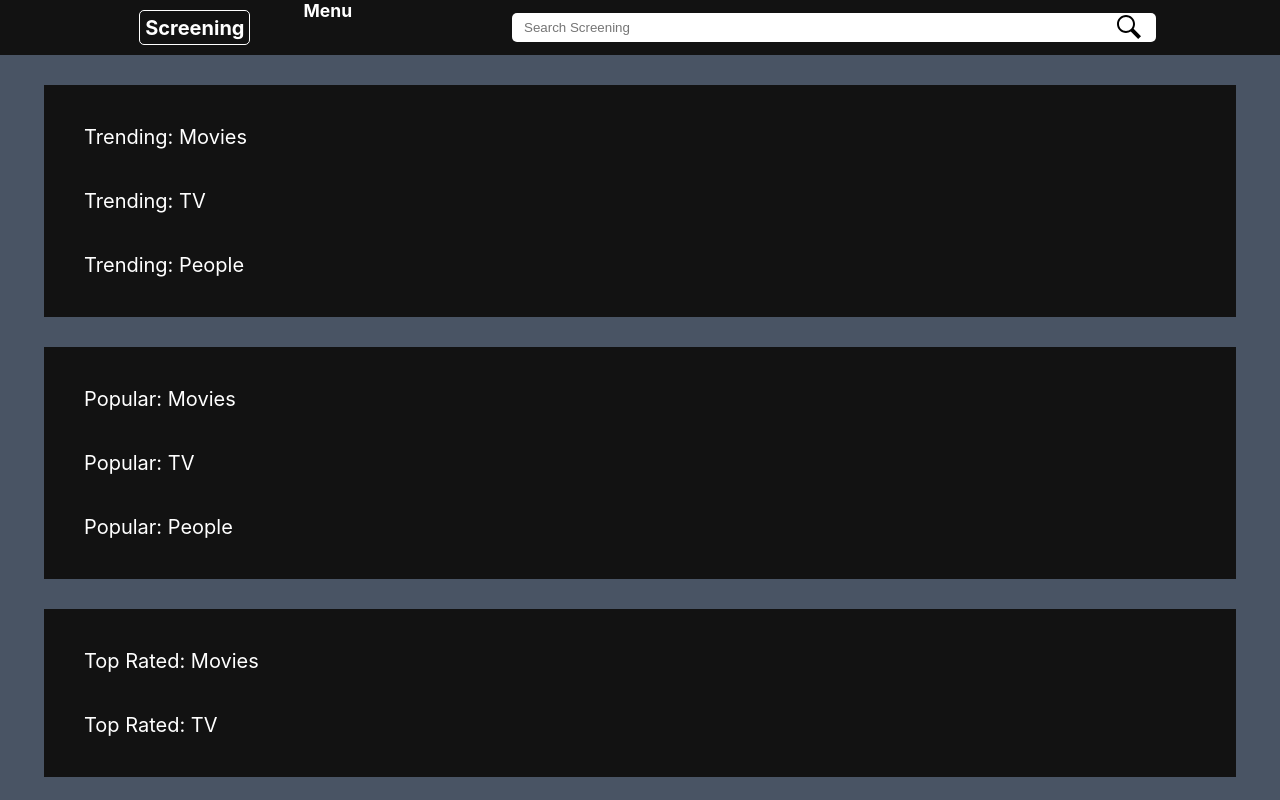
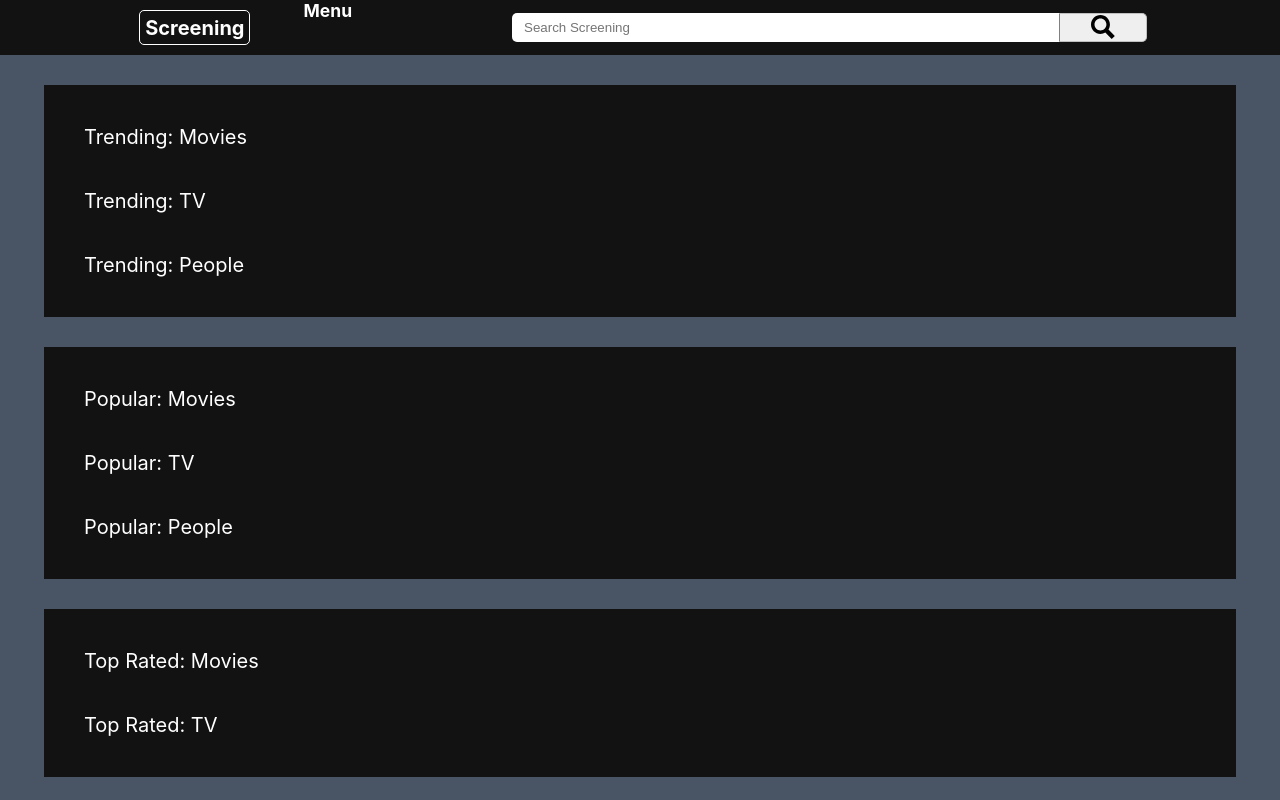
Before and after one commit to SJellen/screening, a React (Create React App) app: page / in a window 1280 px wide. Shown: the top 800 px of the page. Built offline with nearby package versions, Linux system fonts and the light colour scheme; no server answers; some icons are missing.

Commit message:
work on search component

```diff
--- a/src/Context.js
+++ b/src/Context.js
@@ -8,7 +8,7 @@ const Context = React.createContext()
 
 function ContextProvider({children}) {
 
-    const {movieTrending, personTrending, tvTrending, searchResults, topRatedTv, popularTv, airingToday, upcomingMovies, topRatedMovies, popularMovies, nowPlaying, popularPerson, tvRecommendationID, setTvRecommendationID, movieRecommendationID, setMovieRecommendationID, setMovieId, setTvId, setPersonId, movieId, tvId, personId, fetchMovieDetails, movieDetails, fetchTvDetails, fetchPersonDetails, personDetails, tvDetails} = useApi()
+    const {movieTrending, personTrending, tvTrending, searchResults, topRatedTv, popularTv, airingToday, upcomingMovies, topRatedMovies, popularMovies, nowPlaying, popularPerson, tvRecommendationID, setTvRecommendationID, movieRecommendationID, setMovieRecommendationID, setMovieId, setTvId, setPersonId, movieId, tvId, personId, fetchMovieDetails, movieDetails, fetchTvDetails, fetchPersonDetails, personDetails, tvDetails, fetchSearchResults, setSearchTerm} = useApi()
 
     const posterPath = 'https://image.tmdb.org/t/p/w200/'
     const posterPathLarge = 'https://image.tmdb.org/t/p/w780/'
@@ -76,11 +76,11 @@ function ContextProvider({children}) {
     // console.log(movieId, tvId, personId)
     // console.log(movieDetails, movieId)
 
-
+    console.log(mediaType)
 
 
     return (
-        <Context.Provider value={{movieTrending, personTrending, tvTrending, posterPath, popularTv, popularMovies, popularPerson, topRatedTv, topRatedMovies, airingToday, upcomingMovies, nowPlaying, tvRecommendationID, setTvRecommendationID, movieRecommendationID, setMovieRecommendationID, itemPageOpen, setItemBoxOpen, setMovieId, setTvId, setPersonId, movieId, tvId, personId, fetchMovieDetails, movieDetails, fetchTvDetails, fetchPersonDetails, personDetails, tvDetails, mediaType, setMediaType, posterPath, dateSplitter, posterPathLarge, timeConverter, getYear}}>
+        <Context.Provider value={{movieTrending, personTrending, tvTrending, posterPath, popularTv, popularMovies, popularPerson, topRatedTv, topRatedMovies, airingToday, upcomingMovies, nowPlaying, tvRecommendationID, setTvRecommendationID, movieRecommendationID, setMovieRecommendationID, itemPageOpen, setItemBoxOpen, setMovieId, setTvId, setPersonId, movieId, tvId, personId, fetchMovieDetails, movieDetails, fetchTvDetails, fetchPersonDetails, personDetails, tvDetails, mediaType, setMediaType, posterPath, dateSplitter, posterPathLarge, timeConverter, getYear, fetchSearchResults, searchResults, setSearchTerm}}>
             {children}
         </Context.Provider>
     )
--- a/src/components/App.js
+++ b/src/components/App.js
@@ -6,6 +6,7 @@ import TopRated from './TopRated'
 import Current from './Current'
 import Footer from './Footer'
 import ItemPage from './ItemPage'
+
 
 function App() {
   return (
--- a/src/components/Header.js
+++ b/src/components/Header.js
@@ -1,4 +1,5 @@
-import React from 'react'
+import React, {useContext} from 'react'
+import {Context} from '../Context'
 import '../style/Header.css';
 
 
@@ -6,6 +7,21 @@ import '../style/Header.css';
 
 
 function Header() {
+
+    const {fetchSearchResults, searchResults, setSearchTerm, setMediaType, setItemBoxOpen}  = useContext(Context)
+
+    function handleSearch(event) {
+        let searchWord = event.target.value
+        setSearchTerm(searchWord)
+        console.log(searchWord)
+        setMediaType('search')
+
+    }
+
+    function handleEnter() {
+        setItemBoxOpen(true)
+        fetchSearchResults()
+    }
 
 
 
@@ -26,8 +42,12 @@ function Header() {
                         type="text"
                         placeholder="Search Screening"
                         maxLength="20"
-
+                        onChange={handleSearch}
+                        onKeyPress={(e) => e.key === 'Enter' ? handleEnter() : null}
                      />
+                     <button className="search-button" onClick={handleEnter}>
+                     <svg xmlns="http://www.w3.org/2000/svg" width="24" height="24" viewBox="0 0 24 24"><path d="M23.822 20.88l-6.353-6.354c.93-1.465 1.467-3.2 1.467-5.059.001-5.219-4.247-9.467-9.468-9.467s-9.468 4.248-9.468 9.468c0 5.221 4.247 9.469 9.468 9.469 1.768 0 3.421-.487 4.839-1.333l6.396 6.396 3.119-3.12zm-20.294-11.412c0-3.273 2.665-5.938 5.939-5.938 3.275 0 5.94 2.664 5.94 5.938 0 3.275-2.665 5.939-5.94 5.939-3.274 0-5.939-2.664-5.939-5.939z"/></svg>
+                     </button>
                 </div>
             </div>
         )
--- a/src/components/ItemPage.js
+++ b/src/components/ItemPage.js
@@ -4,6 +4,7 @@ import '../style/ItemPage.css'
 import Movie from './Movie'
 import Tv from './Tv'
 import Person from './Person'
+import Search from './Search'
 
 
 function ItemPage() {
@@ -26,6 +27,8 @@ function ItemPage() {
             { mediaType === 'tv' ?  <Tv /> :
               mediaType === 'movie' ? <Movie /> :
               mediaType === 'person' ? <Person /> :
+              mediaType === 'search' ? <Search /> :
+
               setItemBoxOpen(false) }
         </div> : <div></div>
         }
--- /dev/null
+++ b/src/components/Search.js
@@ -0,0 +1,25 @@
+import React, {useContext} from 'react'
+import {Context} from '../Context'
+import '../style/Item.css'
+
+
+function Search() {
+
+    const {movieDetails, dateSplitter, posterPathLarge, timeConverter}  = useContext(Context)
+
+
+
+
+
+
+
+
+    return (
+        <div className="details-container">
+         <h1> search</h1>
+        </div>
+    )
+}
+
+
+export default Search
--- a/src/services/useApi.js
+++ b/src/services/useApi.js
@@ -9,7 +9,7 @@ function useApi() {
     const [tvTrending, setTvTrending] = useState([])
     const [movieTrending, setMovieTrending] = useState([])
     const [personTrending, setPersonTrending] = useState([])
-    const [searchTerm, setSearchTerm] = useState('kubrick')
+    const [searchTerm, setSearchTerm] = useState('')
     const [searchResults, setSearchResults] = useState([])
     const [topRatedTv, setTopRatedTv] = useState([])
     const [popularTv, setPopularTv] = useState([])
@@ -262,7 +262,7 @@ function useApi() {
 
 
 
-        console.log(movieDetails.release_date)
+        console.log(searchTerm, searchResults)
 
 
 
@@ -272,7 +272,7 @@ function useApi() {
 
     return {movieTrending, personTrending, tvTrending, searchResults, topRatedTv, popularTv, airingToday, upcomingMovies,
             topRatedMovies, popularMovies, nowPlaying, popularPerson, topRatedMovies, topRatedTv, tvRecommendationID, setTvRecommendationID,
-            movieRecommendationID, setMovieRecommendationID, setMovieId, setTvId, setPersonId, movieId, tvId, personId, fetchMovieDetails, movieDetails, fetchTvDetails, fetchPersonDetails, personDetails, tvDetails}
+            movieRecommendationID, setMovieRecommendationID, setMovieId, setTvId, setPersonId, movieId, tvId, personId, fetchMovieDetails, movieDetails, fetchTvDetails, fetchPersonDetails, personDetails, tvDetails, fetchSearchResults, searchResults, setSearchTerm}
 }
 
 
--- a/src/style/Header.css
+++ b/src/style/Header.css
@@ -49,20 +49,43 @@
 
 .input-container {
     width: 50%;
-    justify-content: center;
+    display: flex;
+    /* justify-content: center; */
+    flex-direction: row;
 }
 
 .input {
     width: 100%;
     height: 50%;
     margin-top: 1.25rem;
-    background-image:url('../assets/magnifier.svg');
-    background-repeat:no-repeat;
+    z-index: 1;
+    position: relative;
+    /* background-image:url('../assets/magnifier.svg');
+    background-repeat:no-repeat; */
     border: none;
     border-radius: 5px;
-    background-position:   97.5%;
+    /* background-position:   97.5%; */
+
 }
 
 .input::placeholder {
     padding-left: 1rem;
 }
+
+input:active {
+    border: none;
+}
+
+
+.search-button {
+   height: 54%;
+   width: 10rem;
+   z-index: 2;
+   position: relative;
+   margin-top: 1.25rem;
+   right: .5rem;
+   border-top-right-radius:  5px;
+   border-bottom-right-radius:  5px;
+   border: 1px solid silver;
+   border-left: 1px solid grey;
+}
```
